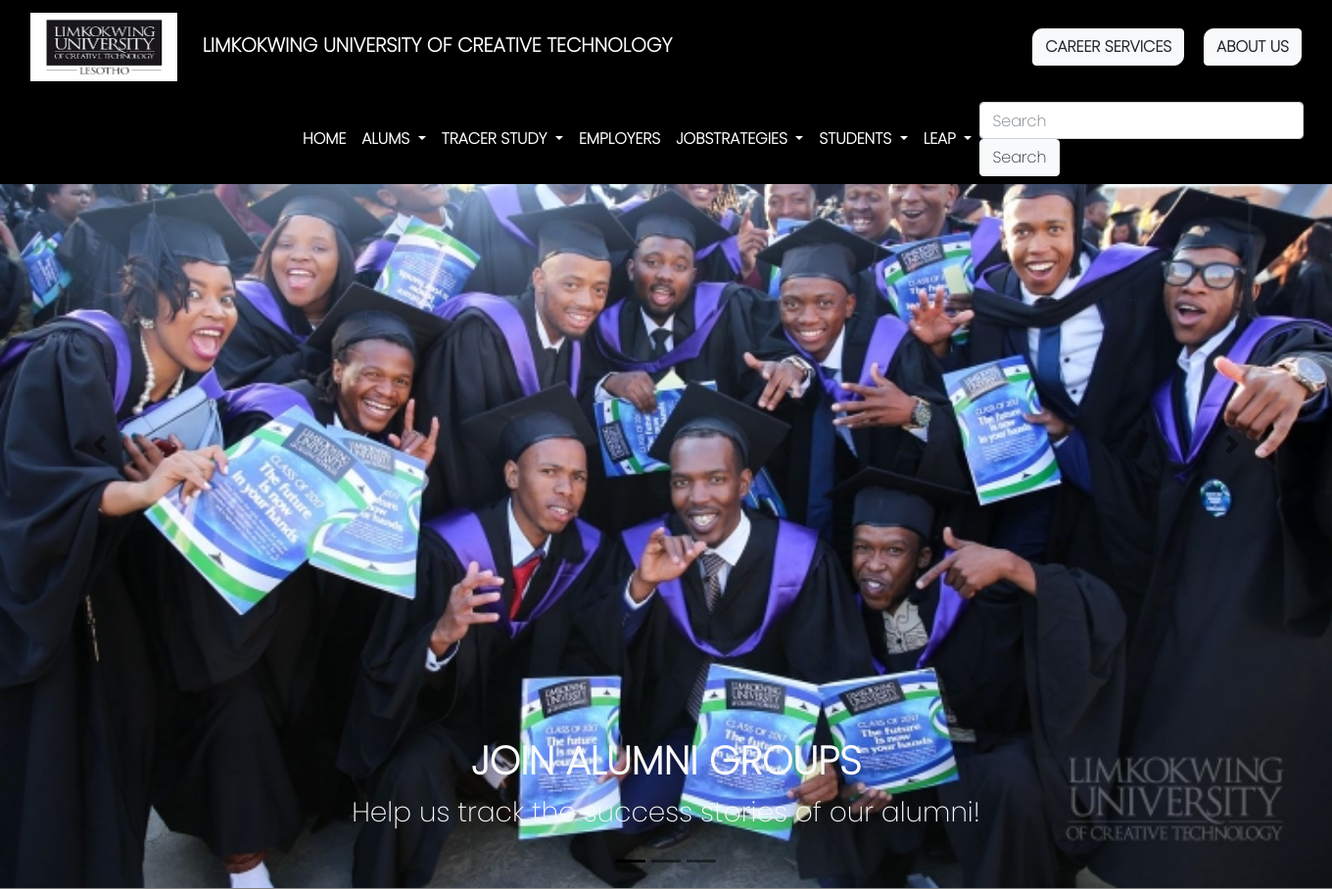
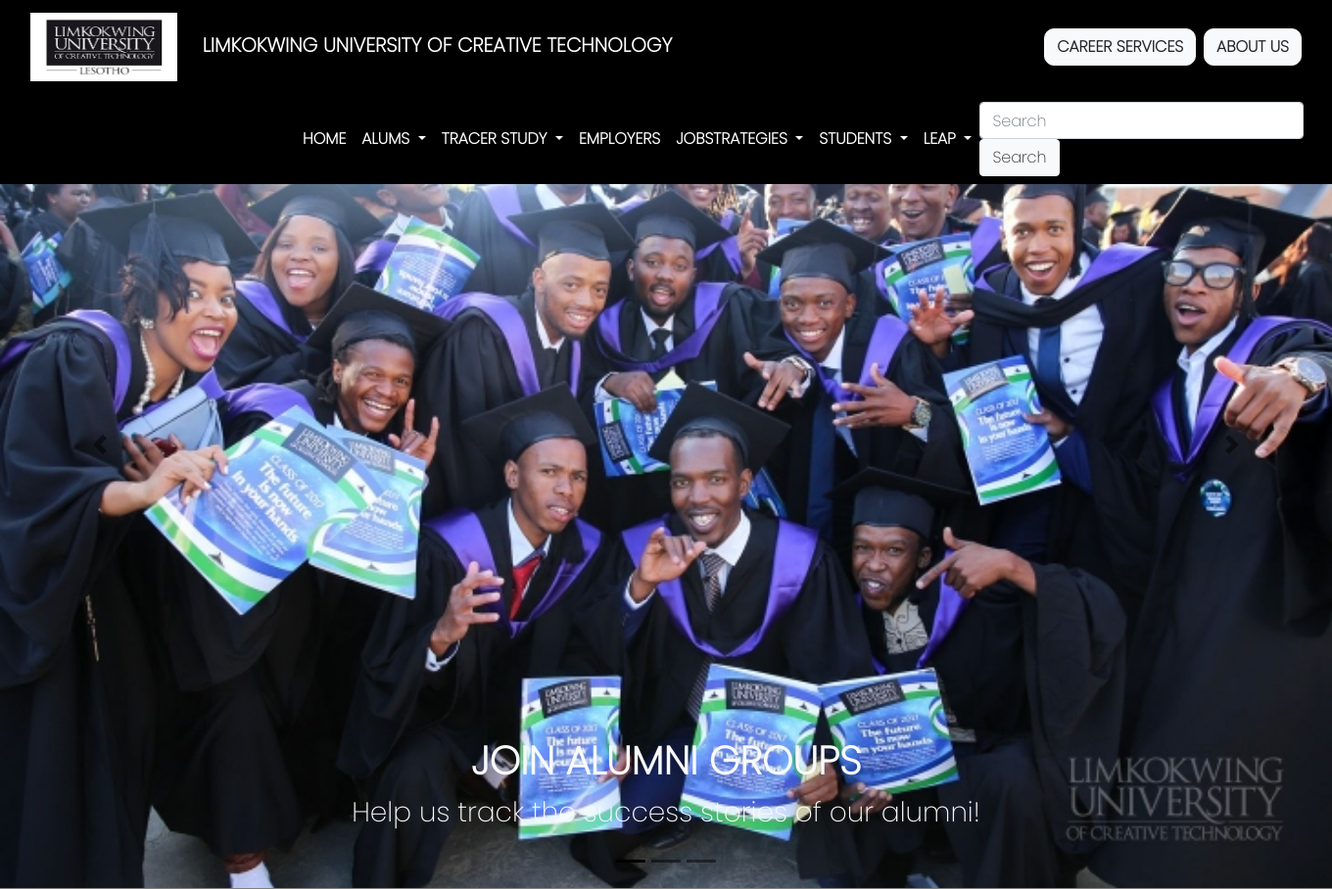
Before and after one commit to LeratoTheko/Alumni-Tracer-Study, a Django app: page /home in a window 1360 px wide. Shown: the top 908 px of the page at 98% size. Run offline with Django 5.2, Linux system fonts and the light colour scheme; data that the repository does not hold is empty; some libraries are stand-ins or nearby versions.

Commit message:
Update navbar.html

```diff
--- a/Tracer_Study/Alumni/templates/alumni/basetemplates/navbar.html
+++ b/Tracer_Study/Alumni/templates/alumni/basetemplates/navbar.html
@@ -1,12 +1,15 @@
 
 
 {% load static%}
+<!DOCTYPE html>
+<html lang="en">
+<head>
     <meta charset="UTF-8">
     <meta name="viewport" content="width=device-width, initial-scale=1.0">
 
 <link rel="stylesheet" href="{% static 'stylesheet/navbar.css' %}">
 <link href="https://cdn.jsdelivr.net/npm/bootstrap@5.3.0/dist/css/bootstrap.min.css" rel="stylesheet">
-
+</head>
 <div id="site-navbar">
     <nav class="navbar bg-black" data-bs-theme="dark">
         <div class="container-fluid">
@@ -21,8 +24,10 @@
                 <a class="navbar-brand"></a>
                 <a class="navbar-brand"></a>
                 <a class="navbar-brand"></a>
-                <a href="Career-services" class="btn btn-light fw-bold" style="margin-right:20px; border-top-left-radius: 10px; border-bottom-right-radius: 10px;">CAREER SERVICES</a>
-                <a href="about" class="btn btn-light fw-bold" style="border-top-left-radius: 10px; border-bottom-right-radius: 10px;">ABOUT US</a>
+                 <div class="d-flex ms-lg-3 mt-3 mt-lg-0">
+                    <a href="Career-services" class="btn btn-light fw-bold me-2" style="border-radius: 10px;">CAREER SERVICES</a>
+                    <a href="about" class="btn btn-light fw-bold" style="border-radius: 10px;">ABOUT US</a>
+                </div>
             </form>
         </div>
     </nav>
```
